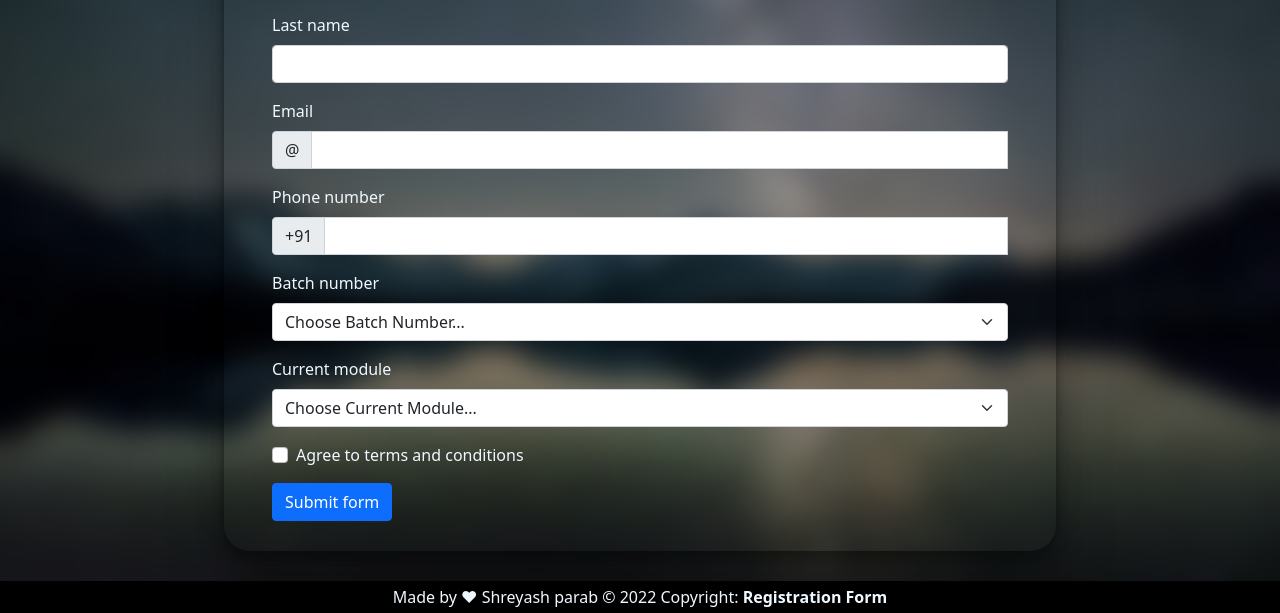
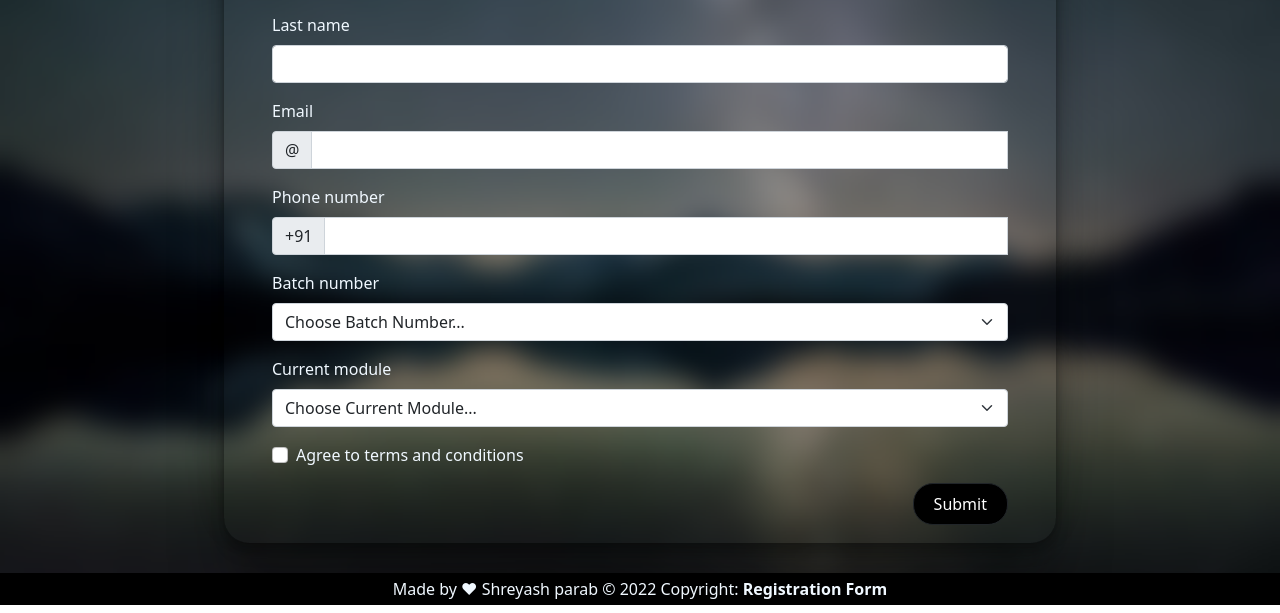
Before and after one commit to ShreyashParab/module6ExamProject, a plain HTML site: page index.html in a window 1280 px wide. Shown: the part 249-862 px from the top of the page. Drawn offline with nearby package versions, Linux system fonts and the light colour scheme; some icons are missing.

Commit message:
UI completed succesfully

```diff
--- a/index.css
+++ b/index.css
@@ -13,12 +13,21 @@ body{
     width: 80%;
     margin: auto;
     box-shadow: rgba(0, 0, 0, 0.25) 0px 54px 55px, rgba(0, 0, 0, 0.12) 0px -12px 30px, rgba(0, 0, 0, 0.12) 0px 4px 6px, rgba(0, 0, 0, 0.17) 0px 12px 13px, rgba(0, 0, 0, 0.09) 0px -3px 5px;
-    padding: 10px 40px 30px 40px;
+    padding: 10px 40px 60px 40px;
     border-radius: 25px;
 }
 
 .registration-form h1{
     text-align: center;
+}
+
+.btn{
+    float: right;
+    background-color: black;
+    padding: 5px 10px;
+    padding: 8px 20px;
+    border-radius: 20px;
+    /* text-align: right; */
 }
 
 .footer{
@@ -28,7 +37,3 @@ body{
 .footer a{
     text-decoration: none;
 }
-
-/* .invalid-feedback{
-    display: block;
-} */
--- a/index.html
+++ b/index.html
@@ -143,7 +143,7 @@
                   </div>
                 </div>
                 <div class="col">
-                  <button class="btn btn-primary" type="submit">Submit form</button>
+                  <button class="btn btn-dark" type="submit">Submit</button>
                 </div>
             </form>
         </div>
```
